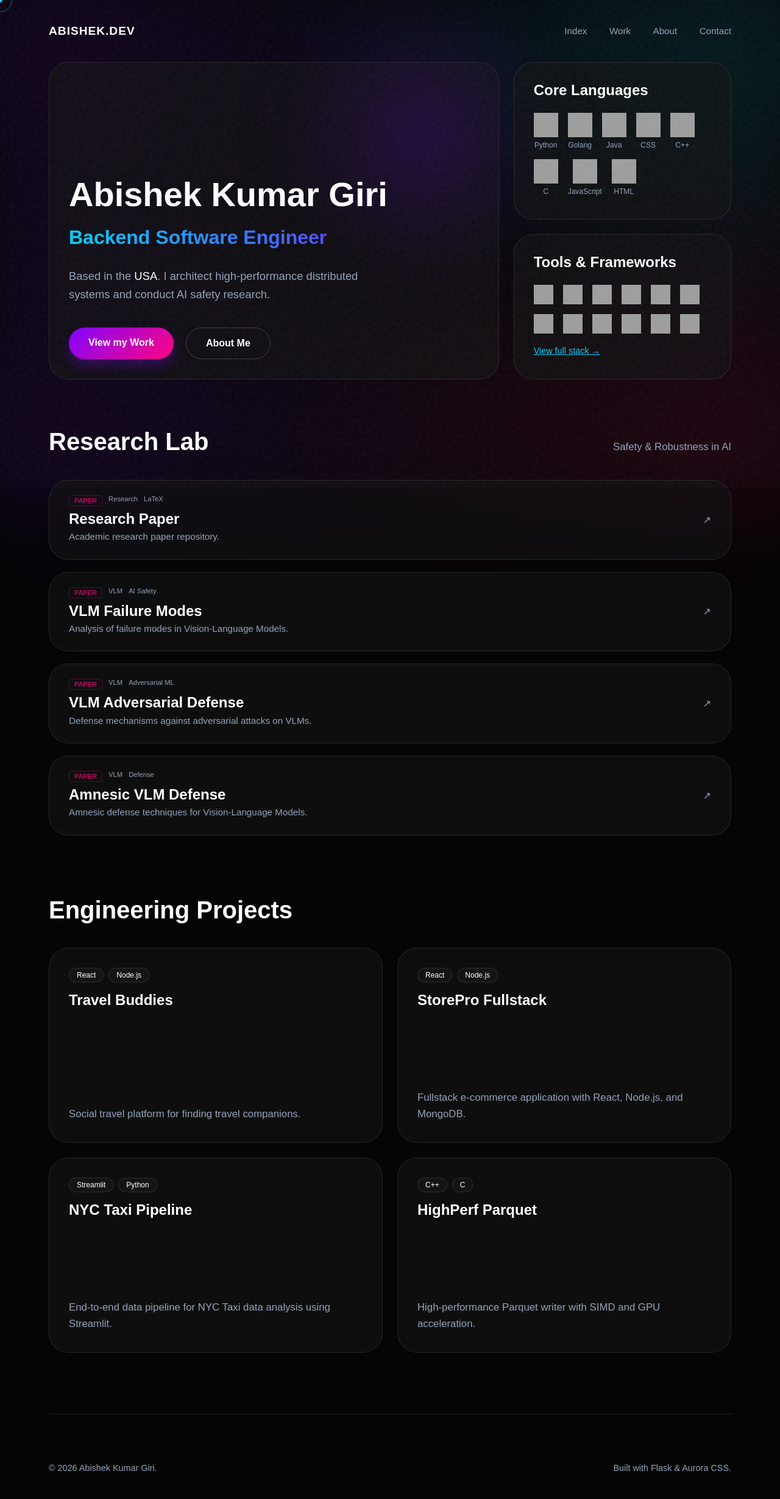
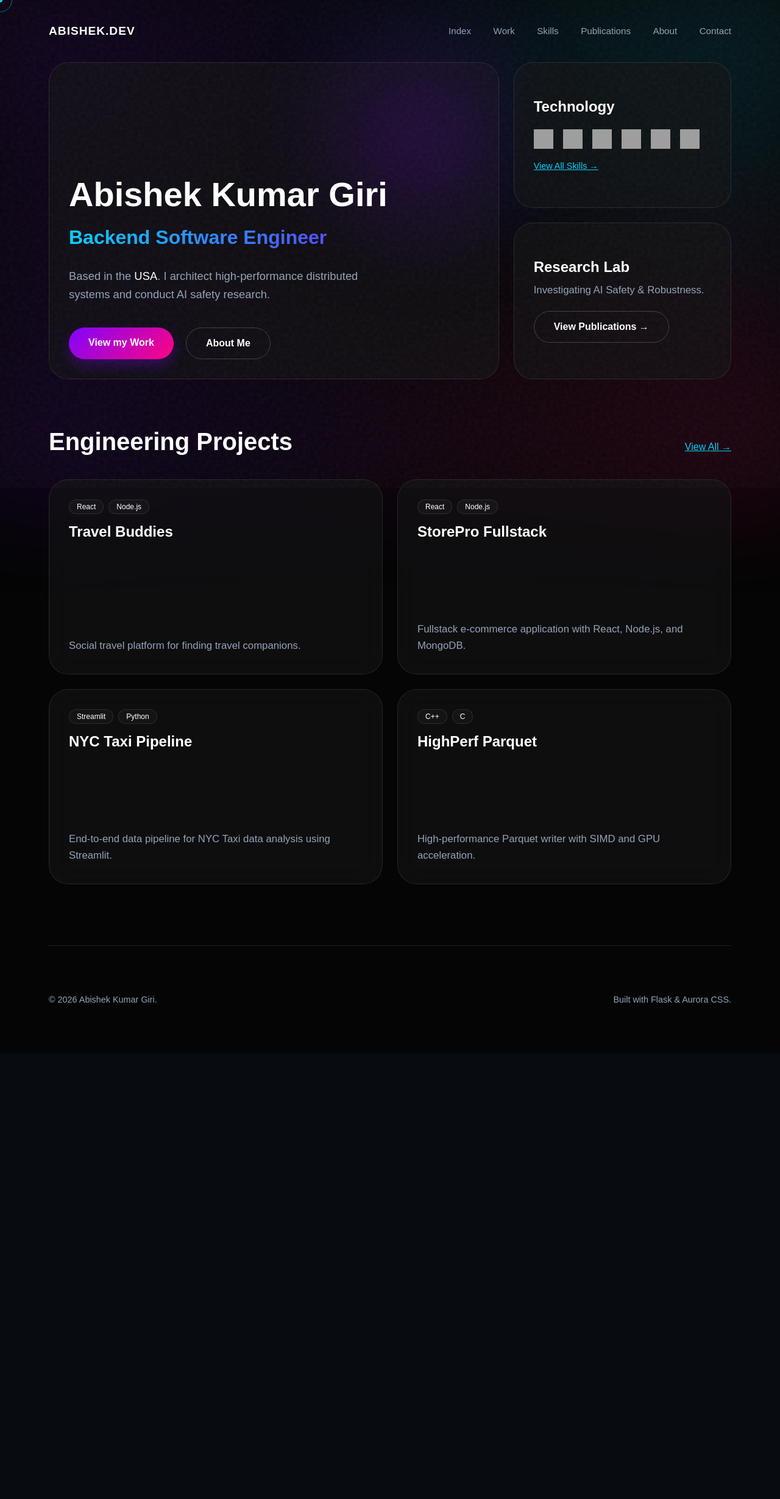
Before and after one commit to abishekgiri/my-portfolio, a Flask app: page / in a window 1280 px wide. Shown: the top 2458 px of the page at 61% size. After the commit the page ends 1644 px from the top, so only its background shows below. Run offline with Flask 3, Linux system fonts and the light colour scheme; some web fonts are replaced; grey boxes are pictures that could not be loaded.

Commit message:
Integrate Separate Pages (Skills/Publications) with Liquid Aurora (Neon/Dark) Theme

```diff
--- a/app.py
+++ b/app.py
@@ -98,7 +98,6 @@ def index():
         skills_data[cat] = unique_skills
 
     # Filter Research Papers
-    # Logic: Look for category="ai" AND (title contains "Remote" or "Paper" or tags contains "Research")
     research_papers = []
     normal_projects = []
 
@@ -116,9 +115,7 @@ def index():
 
     return render_template("index.html",
                            projects=normal_projects,
-                           research_papers=research_papers,
-                           experience=experience,
-                           skills=skills_data)
+                           skills=skills_data) # Removed research_papers to keep index clean
 
 @app.route("/projects")
 def projects_page():
@@ -128,6 +125,72 @@ def projects_page():
     with open(projects_path, 'r') as f:
         projects = json.load(f)
     return render_template("projects.html", projects=projects)
+
+@app.route("/publications")
+def publications():
+    import json
+    import os
+    projects_path = os.path.join(app.root_path, 'data', 'projects.json')
+    with open(projects_path, 'r') as f:
+        projects = json.load(f)
+
+    research_papers = []
+    for p in projects:
+        if p.get('category') == 'ai' or 'Research' in p.get('tags', []):
+             if 'Paper' in p.get('title', '') or 'Research' in p.get('title', '') or 'Defense' in p.get('title', '') or 'Failure' in p.get('title', ''):
+                 research_papers.append(p)
+
+    return render_template("publications.html", papers=research_papers)
+
+@app.route("/skills")
+def skills():
+    # Dynamic Skills Calculation
+    import json
+    import os
+    from collections import Counter
+
+    # Load projects to count tags
+    data_path = os.path.join(app.root_path, 'data', 'projects.json')
+    with open(data_path, 'r') as f:
+        projects_list = json.load(f)
+
+    # Count all tags
+    tag_counts = Counter()
+    for p in projects_list:
+        if 'tags' in p:
+            tag_counts.update(p['tags'])
+
+    skills_data = {"Languages": [], "Tools": []}
+
+    for tag, count in tag_counts.items():
+        # Default icon if not found
+        default_icon = "https://cdn.jsdelivr.net/gh/devicons/devicon/icons/devicon/devicon-original.svg"
+        config = TAG_CONFIG.get(tag, {"cat": "Tools", "icon": default_icon})
+
+        level = min(50 + (count * 10), 98)
+
+        skill_entry = {
+            "name": config.get("name", tag),
+            "icon": config["icon"],
+            "level": level
+        }
+
+        if config.get("cat") in skills_data:
+            skills_data[config["cat"]].append(skill_entry)
+
+    # Sort by level descending
+    for cat in skills_data:
+        skills_data[cat].sort(key=lambda x: x['level'], reverse=True)
+        # Deduplicate
+        seen = set()
+        unique_skills = []
+        for s in skills_data[cat]:
+            if s['name'] not in seen:
+                unique_skills.append(s)
+                seen.add(s['name'])
+        skills_data[cat] = unique_skills
+
+    return render_template("skills.html", skills=skills_data)
 
 @app.route("/about")
 def about():
@@ -142,5 +205,24 @@ def about():
 def contact():
     return render_template("contact.html")
 
+@app.route("/submit_form", methods=["POST"])
+def submit_form():
+    name = request.form.get("name")
+    email = request.form.get("email")
+    phone = request.form.get("phone")
+    message = request.form.get("message")
+
+    print(f"New Message from {name} ({email}): {message}")
+
+    # Save to file
+    with open("messages.txt", "a") as f:
+        f.write(f"Name: {name}\n")
+        f.write(f"Email: {email}\n")
+        f.write(f"Phone: {phone}\n")
+        f.write(f"Message: {message}\n")
+        f.write("-" * 20 + "\n")
+
+    return f"<h1>Thanks {name}, your message has been received!</h1>"
+
 if __name__ == "__main__":
     app.run(debug=True, port=8080)
--- a/templates/base.html
+++ b/templates/base.html
@@ -23,6 +23,8 @@
       <nav class="nav-links">
         <a href="/">Index</a>
         <a href="/projects">Work</a>
+        <a href="/skills">Skills</a>
+        <a href="/publications">Publications</a>
         <a href="/about">About</a>
         <a href="/contact">Contact</a>
       </nav>
--- a/templates/index.html
+++ b/templates/index.html
@@ -33,72 +33,39 @@
     </div>
   </div>
 
-  <!-- Skills Card with Logos (Languages) -->
-  <div class="bento-card col-span-4" style="display: flex; flex-direction: column;">
-    <h3 class="display-text text-md" style="margin-bottom: 24px;">Core Languages</h3>
+  <!-- Tools/Stack Card - Brief Preview -->
+  <div class="bento-card col-span-4" style="display: flex; flex-direction: column; justify-content: center;">
+    <h3 class="display-text text-md" style="margin-bottom: 24px;">Technology</h3>
     <div style="display: flex; flex-wrap: wrap; gap: 16px;">
-      {% for skill in skills['Languages'] %}
+      {% for skill in skills['Languages'][:6] %}
       <div style="display: flex; flex-direction: column; align-items: center; gap: 6px;">
         <img src="{{ skill.icon }}" alt="{{ skill.name }}"
-          style="width: 40px; height: 40px; transition: transform 0.2s;" onmouseover="this.style.transform='scale(1.2)'"
-          onmouseout="this.style.transform='scale(1)'">
-        <span style="font-size: 0.75rem; color: var(--text-muted);">{{ skill.name }}</span>
+          style="width: 32px; height: 32px; filter: grayscale(100%); transition: filter 0.3s;"
+          onmouseover="this.style.filter='grayscale(0%)'" onmouseout="this.style.filter='grayscale(100%)'">
       </div>
       {% endfor %}
     </div>
+    <a href="/skills" style="margin-top: 20px; color: var(--color-cyan); font-size: 0.9rem;">View All Skills →</a>
   </div>
 
-  <!-- Tools/Stack Card -->
-  <div class="bento-card col-span-4" style="display: flex; flex-direction: column;">
-    <h3 class="display-text text-md" style="margin-bottom: 24px;">Tools & Frameworks</h3>
-    <div style="display: flex; flex-wrap: wrap; gap: 16px;">
-      {% for skill in skills['Tools'][:12] %} <!-- Show top tools -->
-      <div style="display: flex; flex-direction: column; align-items: center; gap: 6px;">
-        <img src="{{ skill.icon }}" alt="{{ skill.name }}" style="width: 32px; height: 32px;">
-      </div>
-      {% endfor %}
-    </div>
-    <a href="/about" style="margin-top: auto; color: var(--color-cyan); font-size: 0.9rem; margin-top: 20px;">View full
-      stack →</a>
+  <!-- Research Preview -->
+  <div class="bento-card col-span-4" style="display: flex; flex-direction: column; justify-content: center;">
+    <h3 class="display-text text-md" style="margin-bottom: 12px;">Research Lab</h3>
+    <p class="sub-text" style="margin-bottom: 20px;">Investigating AI Safety & Robustness.</p>
+    <a href="/publications" class="btn-outline" style="align-self: flex-start;">View Publications →</a>
   </div>
 
 </div>
 
-<!-- Research Publications Section (New) -->
-<section style="margin-bottom: 100px;">
-  <div style="display: flex; align-items: baseline; justify-content: space-between; margin-bottom: 40px;">
-    <h2 class="display-text text-lg">Research Lab</h2>
-    <span class="sub-text">Safety & Robustness in AI</span>
+<!-- Selected Projects Section -->
+<section id="work" style="margin-bottom: 100px; margin-top: 80px;">
+  <div style="display: flex; justify-content: space-between; align-items: baseline; margin-bottom: 40px;">
+    <h2 class="display-text text-lg">Engineering Projects</h2>
+    <a href="/projects" style="color: var(--color-cyan);">View All →</a>
   </div>
 
-  <div style="display: grid; grid-template-columns: 1fr; gap: 20px;">
-    {% for paper in research_papers %}
-    <a href="{{ paper.link }}" target="_blank" style="text-decoration: none;">
-      <div class="bento-card"
-        style="display: flex; justify-content: space-between; align-items: center; padding: 24px 32px; min-height: auto;">
-        <div>
-          <div style="display: flex; gap: 10px; margin-bottom: 8px;">
-            <span
-              style="font-size: 0.7rem; color: var(--color-pink); border: 1px solid rgba(255,0,128,0.3); padding: 2px 8px; border-radius: 4px;">PAPER</span>
-            {% for tag in paper.tags[:2] %}
-            <span style="font-size: 0.7rem; color: var(--text-muted);">{{ tag }}</span>
-            {% endfor %}
-          </div>
-          <h3 class="display-text text-md" style="color: var(--text-main); margin-bottom: 4px;">{{ paper.title }}</h3>
-          <p class="sub-text" style="font-size: 0.95rem; max-width: 600px;">{{ paper.description }}</p>
-        </div>
-        <div style="color: var(--text-muted);">↗</div>
-      </div>
-    </a>
-    {% endfor %}
-  </div>
-</section>
-
-<!-- Selected Projects Section -->
-<section id="work" style="margin-bottom: 100px;">
-  <h2 class="display-text text-lg" style="margin-bottom: 40px;">Engineering Projects</h2>
   <div class="bento-grid">
-    {% for project in projects[:4] %} <!-- Using normal_projects logic from app.py -->
+    {% for project in projects[:4] %}
     <a href="{{ project.link }}" target="_blank" class="bento-card col-span-6"
       style="text-decoration: none; min-height: 320px; display: flex; flex-direction: column; justify-content: space-between; group">
       <div>
```
Also changed, not shown: templates/about.html (+34 -14 lines), templates/publications.html (added, +49 -0 lines), templates/skills.html (+42 -16 lines).
